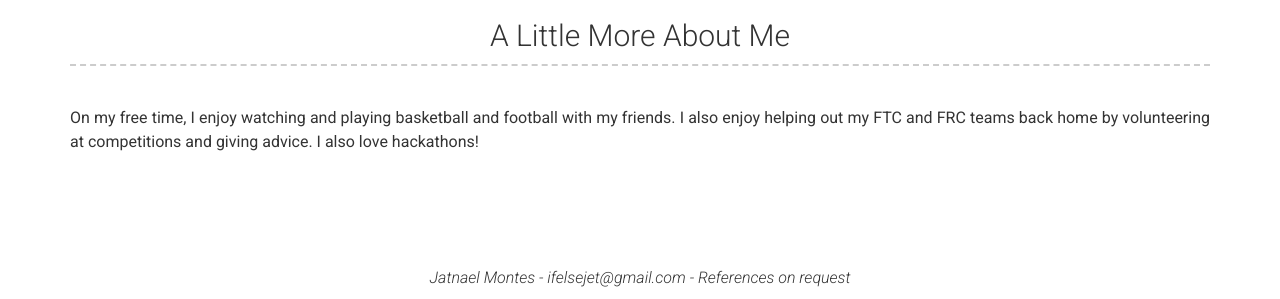
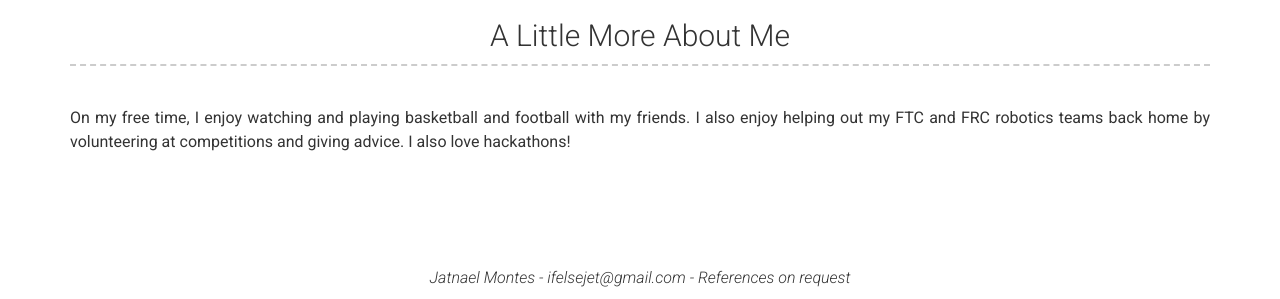
Before and after one commit to ifelsejet/ifelsejet.github.io, a Jekyll site: the page built from index.md, in a window 1280 px wide. Shown: the part 1078-1377 px from the top of the page. Built offline with Jekyll 4.4.1, drawn with Linux system fonts in a browser that asks for light colours.

Commit message:
Attempt to override experience section, added that FTC and FRC are robotics teams

```diff
--- a/_config.yml
+++ b/_config.yml
@@ -27,7 +27,7 @@
 # projects_title: Projects #(Use this to override about projects section title)
 
 # Experience Section
-# experience_title: Experience #(Use this to override about experience section title)
+experience_title: Achievements #(Use this to override about experience section title)
 
 # Education Section
 # education_title: Education #(Use this to override about education section title)
@@ -36,7 +36,7 @@
 # more_title: A Little More About Me #(Use this to override about more section title)
 more_content: | # this will include new lines to allow paragraphs
   On my free time, I enjoy watching and playing basketball and football with my friends.
-  I also enjoy helping out my FTC and FRC teams back home by volunteering at competitions and giving advice.
+  I also enjoy helping out my FTC and FRC robotics teams back home by volunteering at competitions and giving advice.
   I also love hackathons!
 
 
```
